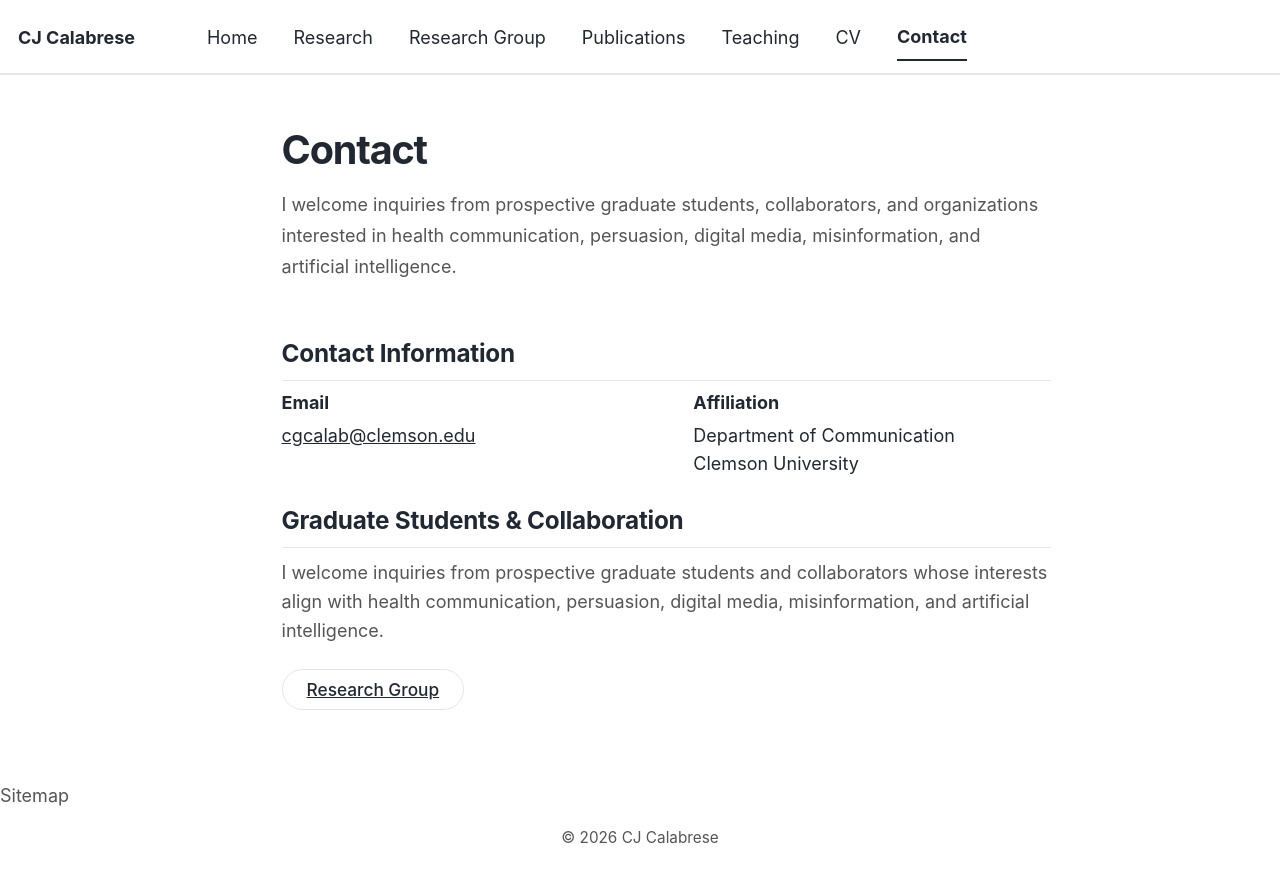
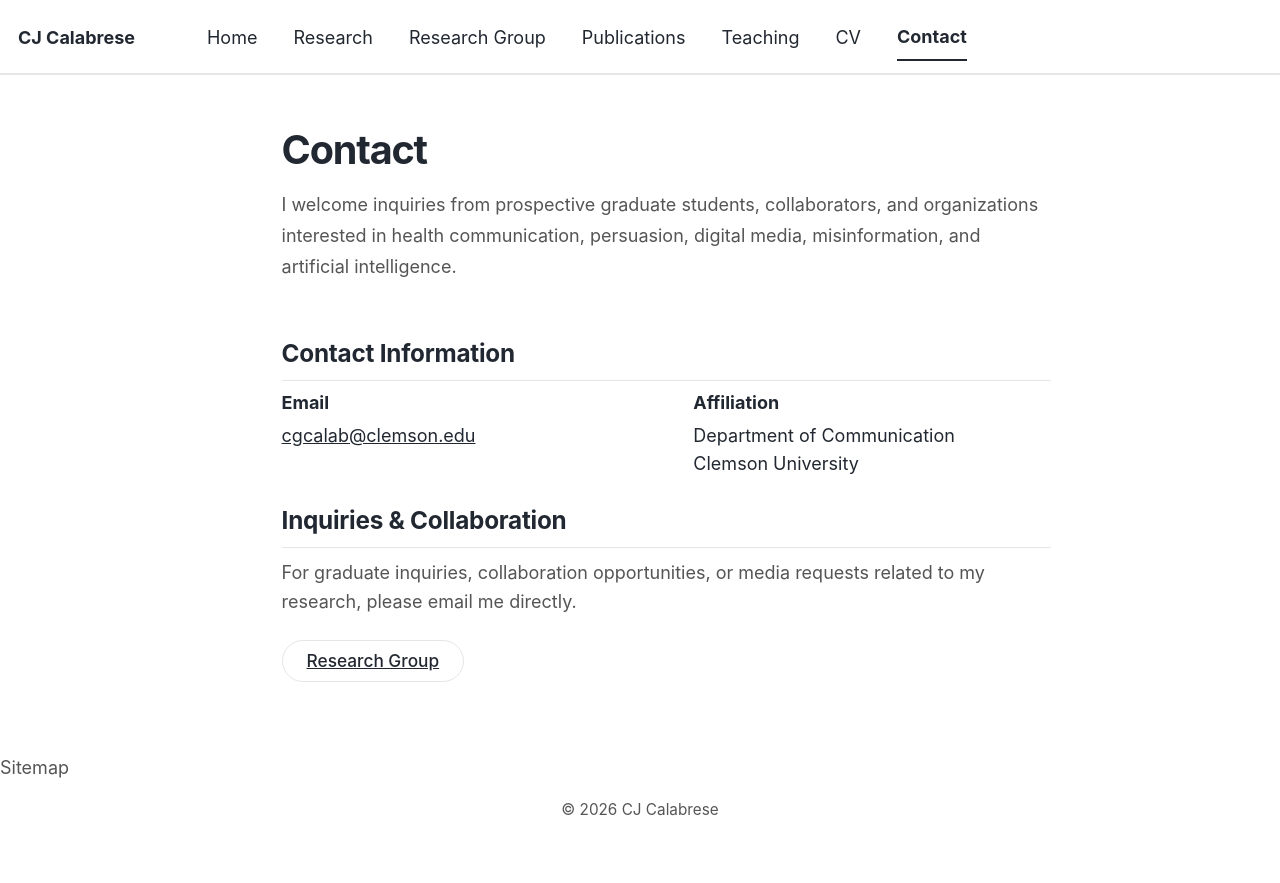
Before and after one commit to cjcalabresephd/cjcalabresephd.github.io, a Jekyll site: the page built from _pages/contact.md, in a window 1280 px wide. Shown: the top 883 px of the page. Built offline with Jekyll 4.4.1, drawn with Linux system fonts in a browser that asks for light colours; a script bundle is joined from its source files by our own code; library files that are not in the unit come from our copies.

```diff
--- a/_pages/contact.md
+++ b/_pages/contact.md
@@ -44,10 +44,10 @@
 
 <div class="page-section">
 
-  <h2>Graduate Students & Collaboration</h2>
+  <h2>Inquiries & Collaboration</h2>
 
   <p class="page-copy">
-    I welcome inquiries from prospective graduate students and collaborators whose interests align with health communication, persuasion, digital media, misinformation, and artificial intelligence.
+    For graduate inquiries, collaboration opportunities, or media requests related to my research, please email me directly.
   </p>
 
   <div class="page-button-row">
```
